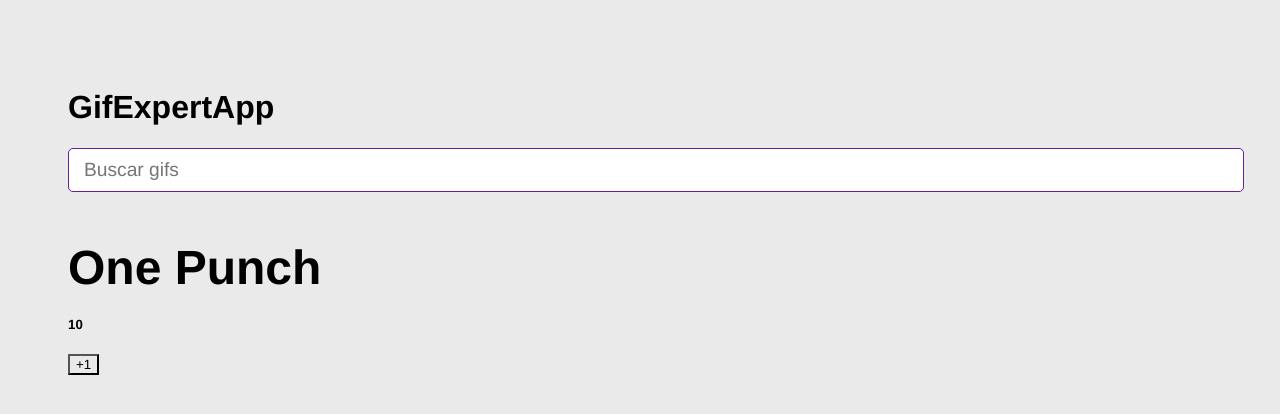
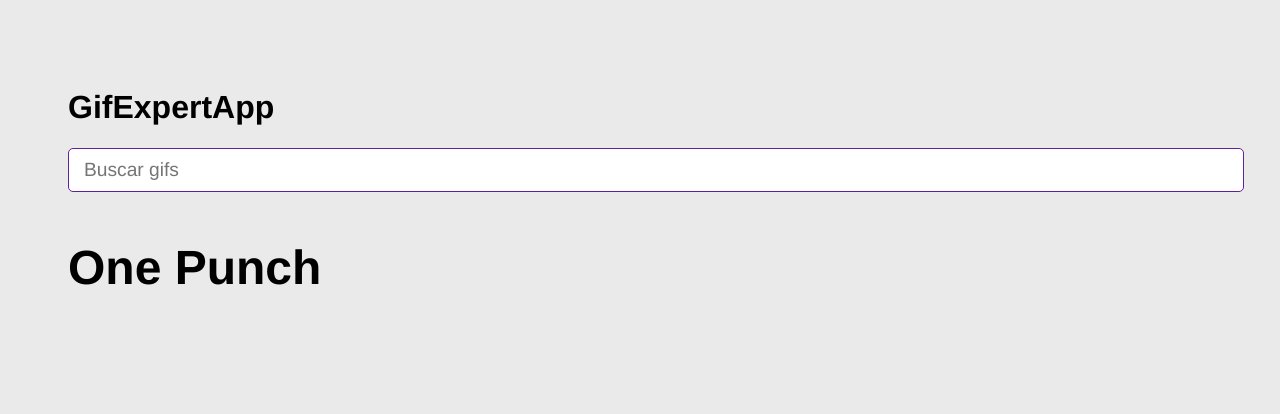
Before and after one commit to Brian-spartandevs/React, a React (Vite) app in the folder 04-gif-expert-app/: page / in a window 1280 px wide. Shown: the top 414 px of the page. Built offline with nearby package versions, Linux system fonts and the light colour scheme; no server answers.

Commit message:
[BA] added useEffect2

```diff
--- a/04-gif-expert-app/src/components/GifGrid.jsx
+++ b/04-gif-expert-app/src/components/GifGrid.jsx
@@ -1,11 +1,10 @@
-import { useState, useEffect } from "react";
+import { useEffect } from "react";
 
 
 import { getGifs } from "../helpers/GetGifs";
 
 export const GifGrid = ({category}) => {
 
-const [counter, setCounter] = useState(10)
 useEffect(()=>{
   getGifs(category);
 
@@ -18,9 +17,6 @@
     <>
         <h3>{category}</h3>
 
-        <h5>{counter}</h5>
-
-        <button onClick={ () => setCounter(counter + 1)}>+1</button>
     </>
   )
 }
--- a/04-gif-expert-app/src/helpers/GetGifs.js
+++ b/04-gif-expert-app/src/helpers/GetGifs.js
@@ -9,6 +9,5 @@
       url: img.images.downsized_medium.url
     }))
 
-    console.log(gifs)
     return gifs;
   }
```
